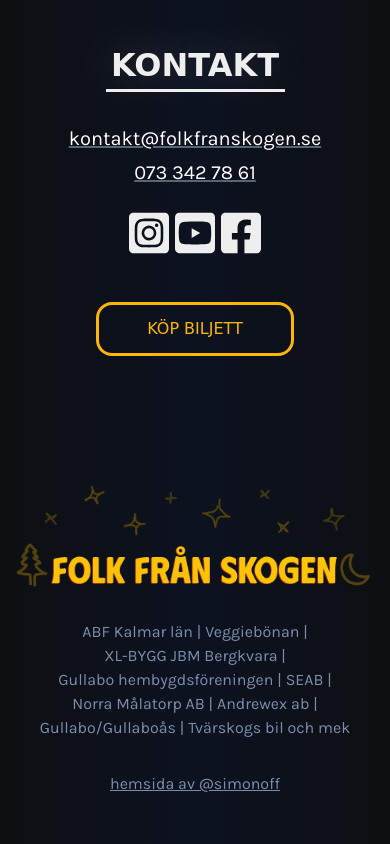
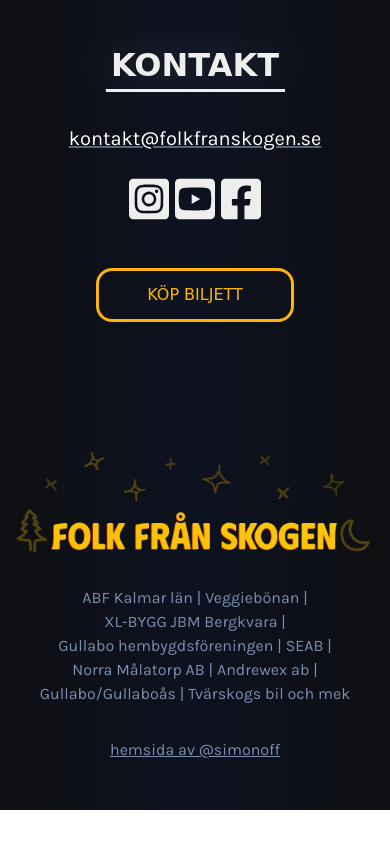
Before and after one commit to simon-off/folk-fran-skogen, a website built with Vite: page index.html in a window 390 px wide. Shown: the part 8922-9766 px from the top of the page. After the commit the page ends 9732 px from the top, so only its background shows below. Built offline with nearby package versions, Linux system fonts and the light colour scheme; a web font is replaced by a local one.

Commit message:
Remove phone number

```diff
--- a/index.html
+++ b/index.html
@@ -182,7 +182,6 @@
       <div class="content">
         <div class="contact-info">
           <a id="mlink" href=""></a>
-          <a id="pnumber" href=""></a>
         </div>
         <div class="socials">
           <a target="_blank" href="https://www.instagram.com/folkfranskogen/"
--- a/js/mail.js
+++ b/js/mail.js
@@ -1,13 +1,7 @@
 const mlink = document.getElementById("mlink");
-const pnumber = document.getElementById("pnumber");
 
 const me = "kontakt";
 const place = "folkfranskogen.se";
-const phone1 = "+46";
-const phone2 = 733427860;
 
 mlink.href = `mailto:${me}@${place}`;
 mlink.innerText = `${me}@${place}`;
-
-pnumber.href = `tel:${phone1}${phone2 + 1}`;
-pnumber.innerText = `073 342 78 61`;
```
